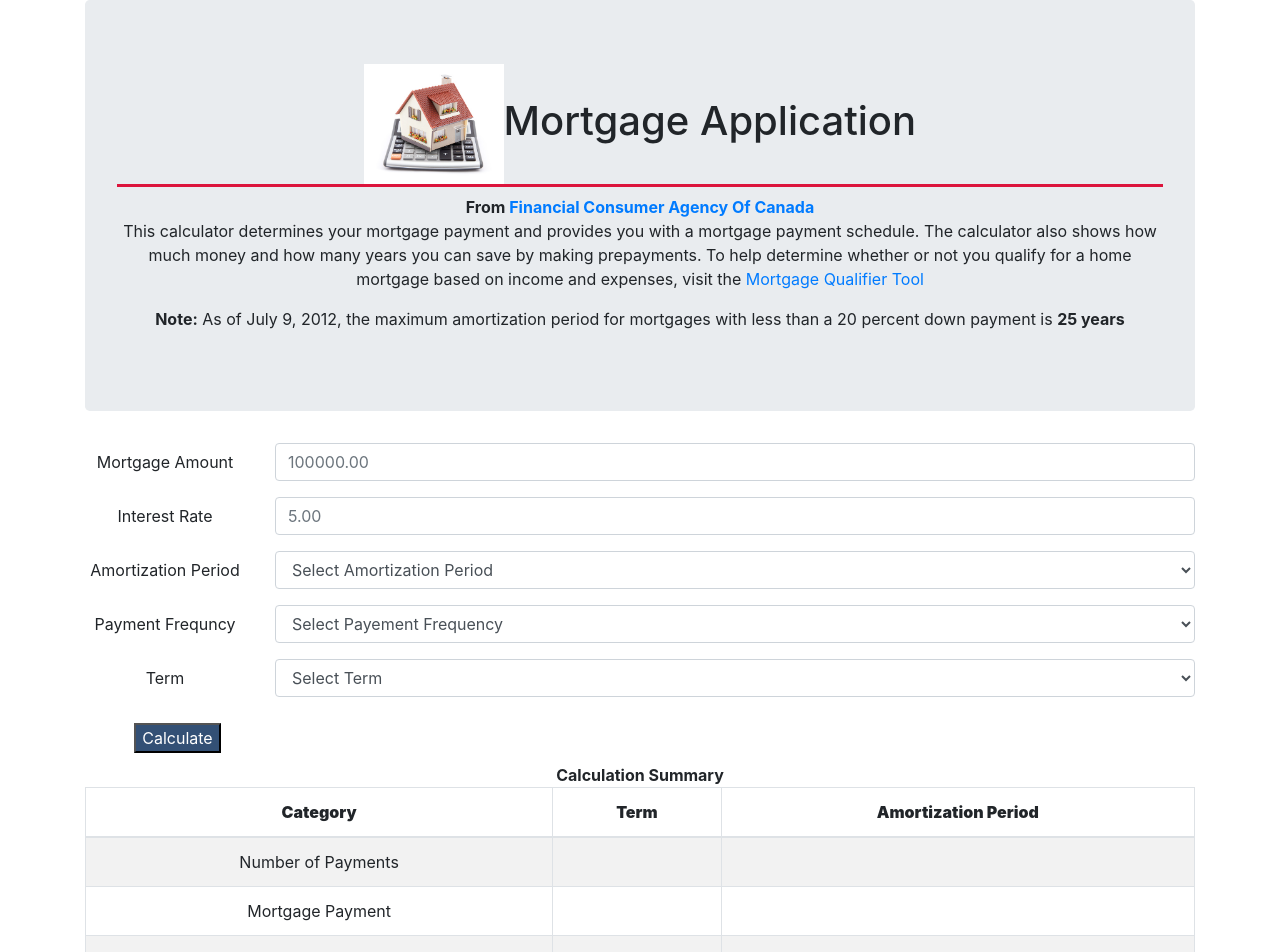
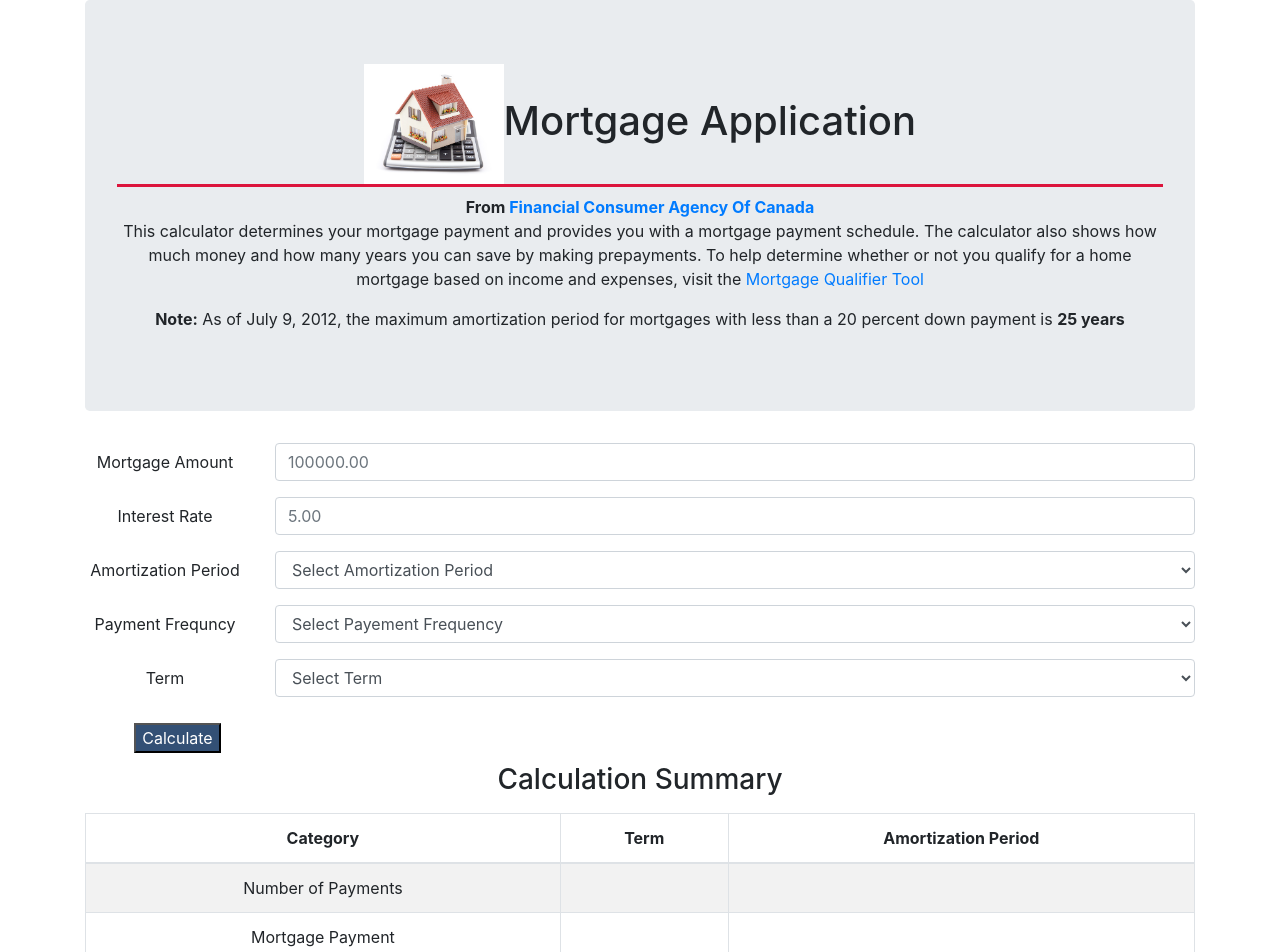
Before and after one commit to atulupadhyay82/Mortgage_calculator_react_app, a React (Create React App) app: page / in a window 1280 px wide. Shown: the top 952 px of the page. Built offline with nearby package versions, Linux system fonts and the light colour scheme.

Commit message:
JS changes 1

```diff
--- a/src/Components/MortgageCalculator.js
+++ b/src/Components/MortgageCalculator.js
@@ -173,8 +173,13 @@ export class MortgageCalculator extends Component {
                         Mortgage Amount
                         </Form.Label>
                         <Col sm="10">
-                        <Form.Control  inputref={node => this.state.mortgageAmount = node}  onChange={this.onChangeMortgageAmount} placeholder="100000.00" required/>
-                        {/* <input type="text" defaultValue="265000" value= {this.state.mortgageAmount}  onChange={this.onChangeMortgageAmount} defaultValue="265000"/> */}
+                        <Form.Control  inputref={node => this.state.mortgageAmount = node}
+                         onChange={this.onChangeMortgageAmount}
+                         placeholder="100000.00"
+                         onKeyPress={this.limitCharacterInput}
+                         autoComplete="off"
+                         required/>
+
                         </Col>
                     </Form.Group>
 
@@ -183,7 +188,12 @@ export class MortgageCalculator extends Component {
                         Interest Rate
                         </Form.Label>
                         <Col sm="10">
-                        <Form.Control   placeholder="5.00"  inputref={node => this.state.interestRate = node} onChange={this.onChangeInterestRate} required/>
+                        <Form.Control  placeholder="5.00"
+                        inputref={node => this.state.interestRate = node}
+                        onChange={this.onChangeInterestRate}
+                        onKeyPress={this.limitCharacterInput}
+                        autoComplete="off"
+                        required/>
                         </Col>
                     </Form.Group>
 
--- a/src/Components/Summary.js
+++ b/src/Components/Summary.js
@@ -7,13 +7,13 @@ export class Summary extends Component {
             <div>
            <Row className="calculation-summary justify-content-md-center">
                <Col lg={12} md= {12}>
-                   <strong> Calculation Summary</strong>
+                   <p><h3> Calculation Summary</h3></p>
                     <Table striped bordered hover size="lg" responsive>
                         <thead>
                             <tr>
-                                <th> <strong>Category</strong></th>
-                                <th> <strong>Term</strong></th>
-                                <th> <strong>Amortization Period</strong></th>
+                                <th> Category</th>
+                                <th> Term</th>
+                                <th> Amortization Period</th>
                             </tr>
                            </thead>
                         <tbody>
```
